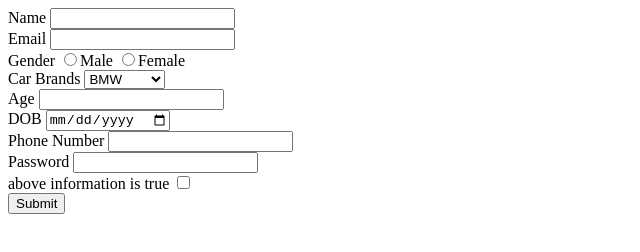
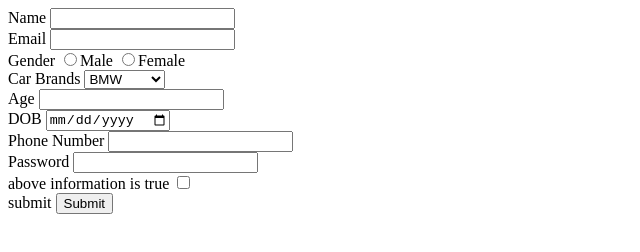
Before and after one commit to acciojob/signup-form-car-manishjaunjalkar, a website: page main.html in a window 1280 px wide. Shown: the whole page, without its empty margins (0-640 px from the left). Drawn offline with Linux system fonts and the light colour scheme.

Commit message:
created a submission

```diff
--- a/main.html
+++ b/main.html
@@ -50,10 +50,10 @@
 		<label for="checkbox">above information is true</label>
 		<input type="checkbox" id="checkbox" required>
 		</div>
-
-		<button type="submit">Submit</button>
-
-
+		<div>
+		<label for="tos">submit</label>
+		<input type="submit" id="tos">
+		</div>
 	</form>
 
 
```
